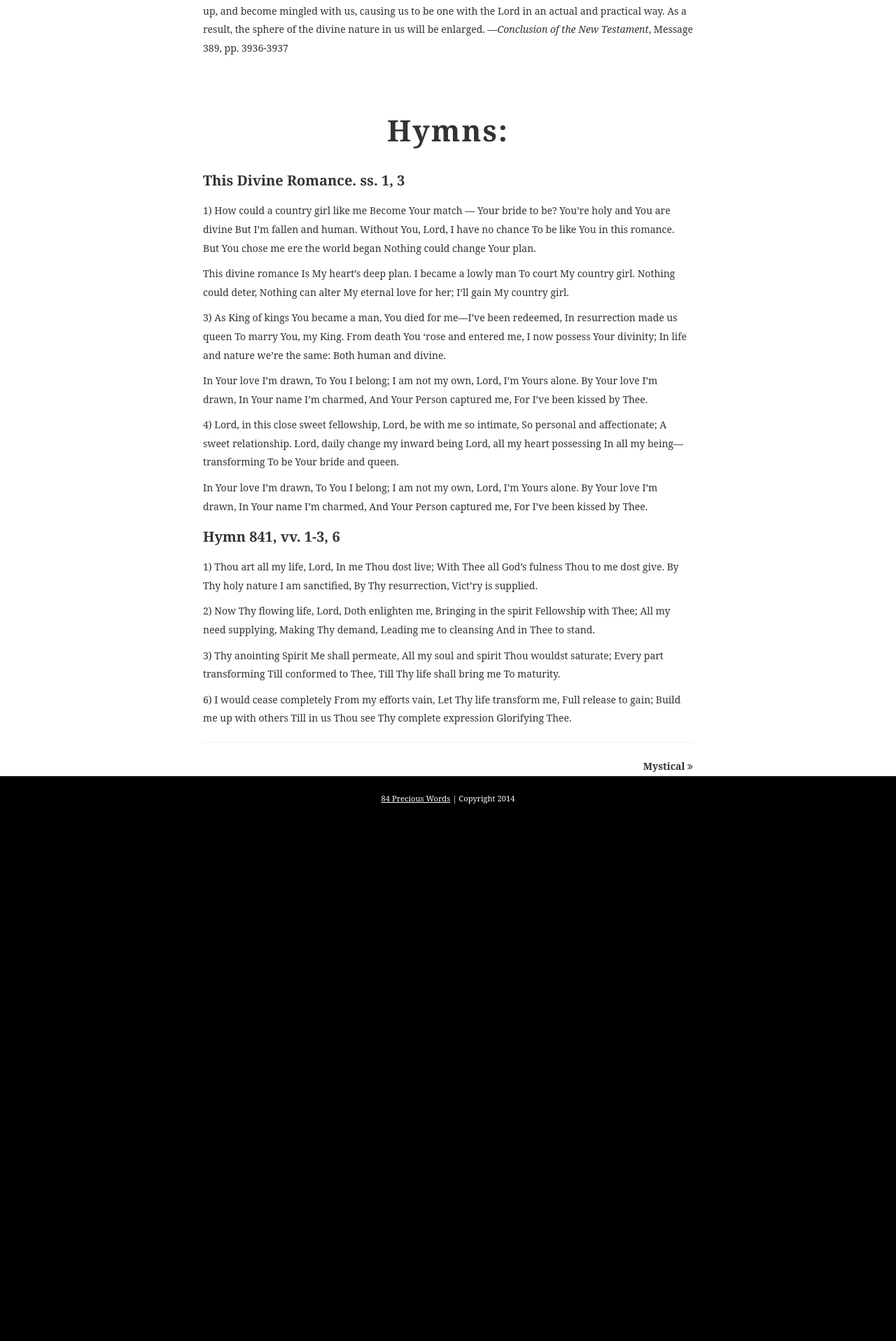
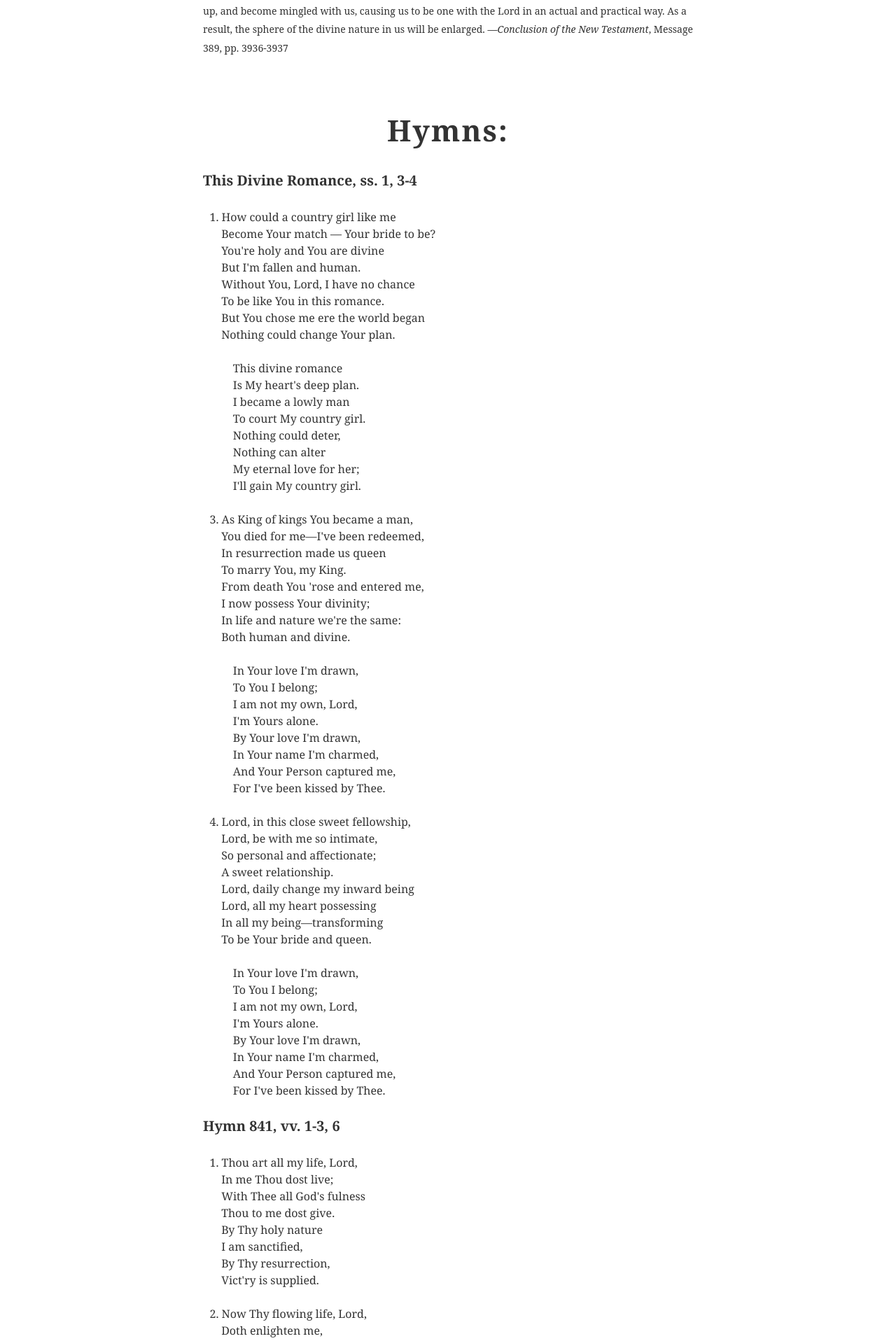
Before and after one commit to ricefield/84words, a Jekyll site: the page built from _words/01-divine.md, in a window 1280 px wide. Shown: the part 2680-4596 px from the top of the page at 70% size. Built offline with Jekyll 4.4.1, drawn with Linux system fonts in a browser that asks for light colours; nearby versions of some CDN libraries; some web fonts are replaced; library files that are not in the unit come from our copies; Markdown is read by kramdown in place of the engine named in the settings; before the commit the page ends 3853 px from its top, so only the background shows below that; some of the changed text lies outside the part shown.

Commit message:
formatting cleanup

```diff
--- a/_words/01-divine.md
+++ b/_words/01-divine.md
@@ -43,101 +43,100 @@ The Greek word denotes an instant word. **The indwelling Christ as the life-givi
 
 ## Hymns:
 
-### This Divine Romance. ss. 1, 3
+### This Divine Romance, ss. 1, 3-4
+<pre>
+1. How could a country girl like me
+    Become Your match — Your bride to be?
+    You're holy and You are divine
+    But I'm fallen and human.
+    Without You, Lord, I have no chance
+    To be like You in this romance.
+    But You chose me ere the world began
+    Nothing could change Your plan.
 
-1) How could a country girl like me
-Become Your match — Your bride to be?
-You're holy and You are divine
-But I'm fallen and human.
-Without You, Lord, I have no chance
-To be like You in this romance.
-But You chose me ere the world began
-Nothing could change Your plan.
+        This divine romance
+        Is My heart's deep plan.
+        I became a lowly man
+        To court My country girl.
+        Nothing could deter,
+        Nothing can alter
+        My eternal love for her;
+        I'll gain My country girl.
 
-  This divine romance
-  Is My heart's deep plan.
-  I became a lowly man
-  To court My country girl.
-  Nothing could deter,
-  Nothing can alter
-  My eternal love for her;
-  I'll gain My country girl.
+3. As King of kings You became a man,
+    You died for me—I've been redeemed,
+    In resurrection made us queen
+    To marry You, my King.
+    From death You 'rose and entered me,
+    I now possess Your divinity;
+    In life and nature we're the same:
+    Both human and divine.
 
-3) As King of kings You became a man,
-You died for me—I've been redeemed,
-In resurrection made us queen
-To marry You, my King.
-From death You 'rose and entered me,
-I now possess Your divinity;
-In life and nature we're the same:
-Both human and divine.
+        In Your love I'm drawn,
+        To You I belong;
+        I am not my own, Lord,
+        I'm Yours alone.
+        By Your love I'm drawn,
+        In Your name I'm charmed,
+        And Your Person captured me,
+        For I've been kissed by Thee.
 
-  In Your love I'm drawn,
-  To You I belong;
-  I am not my own, Lord,
-  I'm Yours alone.
-  By Your love I'm drawn,
-  In Your name I'm charmed,
-  And Your Person captured me,
-  For I've been kissed by Thee.
+4. Lord, in this close sweet fellowship,
+    Lord, be with me so intimate,
+    So personal and affectionate;
+    A sweet relationship.
+    Lord, daily change my inward being
+    Lord, all my heart possessing
+    In all my being—transforming
+    To be Your bride and queen.
 
-
-4) Lord, in this close sweet fellowship,
-Lord, be with me so intimate,
-So personal and affectionate;
-A sweet relationship.
-Lord, daily change my inward being
-Lord, all my heart possessing
-In all my being—transforming
-To be Your bride and queen.
-
-  In Your love I'm drawn,
-  To You I belong;
-  I am not my own, Lord,
-  I'm Yours alone.
-  By Your love I'm drawn,
-  In Your name I'm charmed,
-  And Your Person captured me,
-  For I've been kissed by Thee.
-
+        In Your love I'm drawn,
+        To You I belong;
+        I am not my own, Lord,
+        I'm Yours alone.
+        By Your love I'm drawn,
+        In Your name I'm charmed,
+        And Your Person captured me,
+        For I've been kissed by Thee.
+</pre>
 
 ### Hymn 841, vv. 1-3, 6
 
-1) Thou art all my life, Lord,
-In me Thou dost live;
-With Thee all God's fulness
-Thou to me dost give.
-By Thy holy nature
-I am sanctified,
-By Thy resurrection,
-Vict'ry is supplied.
+<pre>
+1. Thou art all my life, Lord,
+    In me Thou dost live;
+    With Thee all God's fulness
+    Thou to me dost give.
+    By Thy holy nature
+    I am sanctified,
+    By Thy resurrection,
+    Vict'ry is supplied.
+
+2. Now Thy flowing life, Lord,
+    Doth enlighten me,
+    Bringing in the spirit
+    Fellowship with Thee;
+    All my need supplying,
+    Making Thy demand,
+    Leading me to cleansing
+    And in Thee to stand.
+
+3. Thy anointing Spirit
+    Me shall permeate,
+    All my soul and spirit
+    Thou wouldst saturate;
+    Every part transforming
+    Till conformed to Thee,
+    Till Thy life shall bring me
+    To maturity.
 
 
-2) Now Thy flowing life, Lord,
-Doth enlighten me,
-Bringing in the spirit
-Fellowship with Thee;
-All my need supplying,
-Making Thy demand,
-Leading me to cleansing
-And in Thee to stand.
-
-
-3) Thy anointing Spirit
-Me shall permeate,
-All my soul and spirit
-Thou wouldst saturate;
-Every part transforming
-Till conformed to Thee,
-Till Thy life shall bring me
-To maturity.
-
-
-6) I would cease completely
-From my efforts vain,
-Let Thy life transform me,
-Full release to gain;
-Build me up with others
-Till in us Thou see
-Thy complete expression
-Glorifying Thee.
+6. I would cease completely
+    From my efforts vain,
+    Let Thy life transform me,
+    Full release to gain;
+    Build me up with others
+    Till in us Thou see
+    Thy complete expression
+    Glorifying Thee.
+</pre>
--- a/css/style.css
+++ b/css/style.css
@@ -413,7 +413,7 @@ address {
     font-style: normal;
     line-height: 20px;
 }
-code, pre {
+code {
     padding: 0 3px 2px;
     font-family: Monaco, Menlo, Consolas, "Courier New", monospace;
     font-size: 12px;
@@ -429,21 +429,16 @@ code {
     border: 1px solid #e1e1e8;
 }
 pre {
+    font-family: Georgia, serif;
     display: block;
     padding: 9.5px;
     margin: 0 0 10px;
-    font-size: 13px;
-    line-height: 20px;
+    font-size: 16px;
+    line-height: 24px;
     word-break: break-all;
     word-wrap: break-word;
     white-space: pre;
     white-space: pre-wrap;
-    background-color: #f5f5f5;
-    border: 1px solid #ccc;
-    border: 1px solid rgba(0, 0, 0, 0.15);
-    -webkit-border-radius: 4px;
-    -moz-border-radius: 4px;
-    border-radius: 4px;
 }
 pre.prettyprint {
     margin-bottom: 20px;
```
